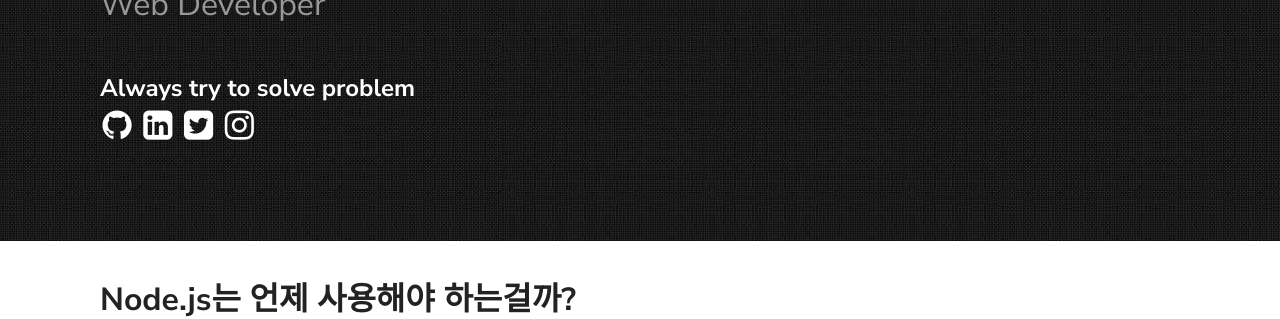
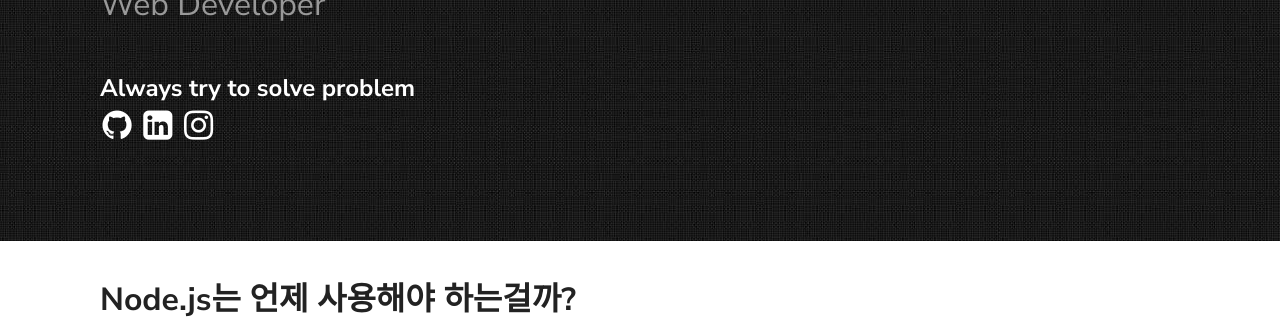
Before and after one commit to piemonte93/piemonte93.github.io, a Jekyll site: the page built from index.md, in a window 1280 px wide. Shown: the part 391-710 px from the top of the page. Built offline with Jekyll 4.4.1, drawn with Linux system fonts in a browser that asks for light colours.

Commit message:
Remove Twitter icon

```diff
--- a/_includes/page_header.html
+++ b/_includes/page_header.html
@@ -14,10 +14,6 @@
     <a href="https://linkedin.com/{{ site.texture.social_links.linkedIn }}"
       ><li><i class="icon-linkedin-squared"></i></li
     ></a>
-    {%- endif -%} {%- if site.texture.social_links.twitter -%}
-    <a href="https://twitter.com/{{ site.texture.social_links.twitter }}"
-      ><li><i class="icon-twitter-squared"></i></li
-    ></a>
     {%- endif -%} {%- if site.texture.social_links.instagram -%}
     <a
       href="https://www.instagram.com/{{ site.texture.social_links.instagram }}"
```
